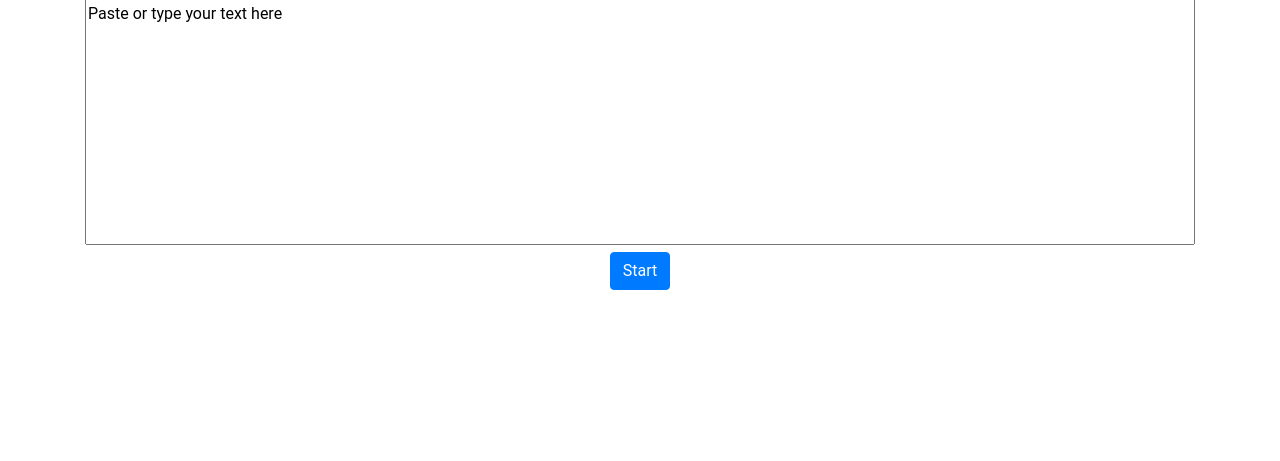
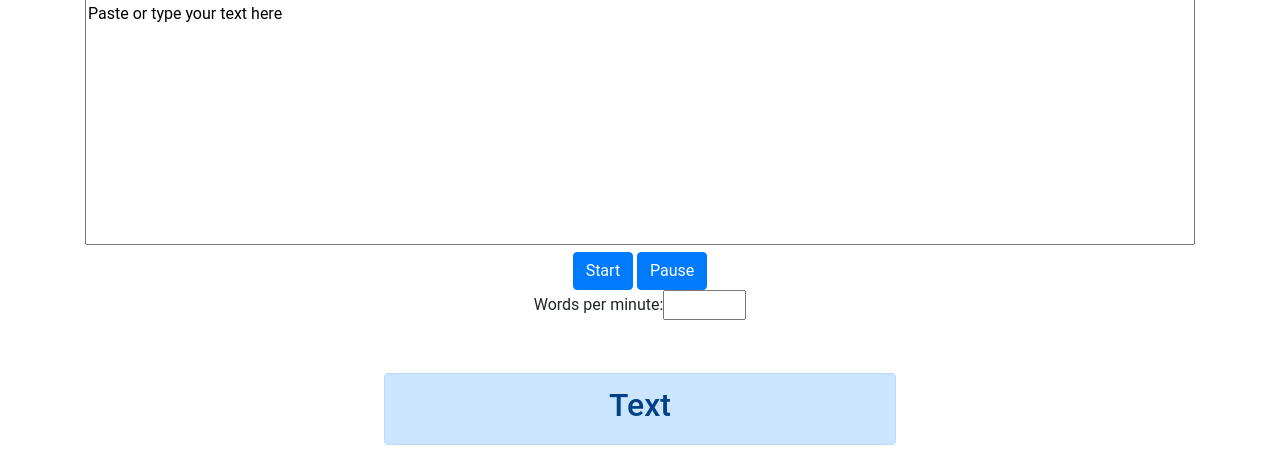
Before and after one commit to IdreesA/Speed-Reading-Web-App, a Flask app: page / in a window 1280 px wide. Shown: the part 459-920 px from the top of the page. Before the commit the page ends 749 px from the top, so only its background shows below. Run offline with Flask 2, Linux system fonts and the light colour scheme.

Commit message:
made significant progress in functionality

```diff
--- a/static/js/active.js
+++ b/static/js/active.js
@@ -1,6 +1,32 @@
 
-function wordbyword()
+
+let list; //initializes list so that it can be accessed in function
+let intervalID; // sets intervalID as a global variable so that it can be accessed in functions
+let count = 0; // for indexing the list
+
+
+
+
+function textrun() //link your start button to this
 {
-    let usertext = document.querySelector("#usertext").value;
-    console.log("ok");
+    let usertext = document.getElementById("usertext").value; //use this to get the text the user entered
+    list = usertext.split(" ");
+
+    let intervaltext = document.getElementById("interval-text"); //replace this with the ID of the area you want the speedreading to happen
+
+    textlength = list.length; //gets the length of the list
+    countcheck = textlength - 1;
+
+
+    intervalID = setInterval(function (){
+        intervaltext.innerHTML = "<h1>" + list[count] + "</h1>";
+        count += 1;
+    }, 150);
+
 }
+
+
+function textpause () //link your pause button to this
+{
+    clearInterval(intervalID);
+}
--- a/templates/index.html
+++ b/templates/index.html
@@ -19,11 +19,20 @@
     </div>
     <br><br>
 
-    <form id="textinput">
+    <div id="textinput">
         <textarea name="Text" id="usertext" cols="120" rows="10">Paste or type your text here</textarea>
         <br>
-        <input type="submit" class="btn btn-primary" value="Start">
+        <button id="btnstart" onclick="textrun()" class="btn btn-primary">Start</button>
+        <button id="btnend" onclick="textpause()" class="btn btn-primary">Pause</button>
+        <br><label for="Speed">Words per minute: </label><input type="text" id="Speed" maxlength="4" size="4">
 
-    </form>
+        <br><br><br>
+
+        <div id="how-to" class="alert alert-primary" role="alert">
+            <h2 id="interval-text">Text</h2><!--You can put this in an alert-->
+        </div>
+    </div>
+
+
 
 {% endblock %}
```
